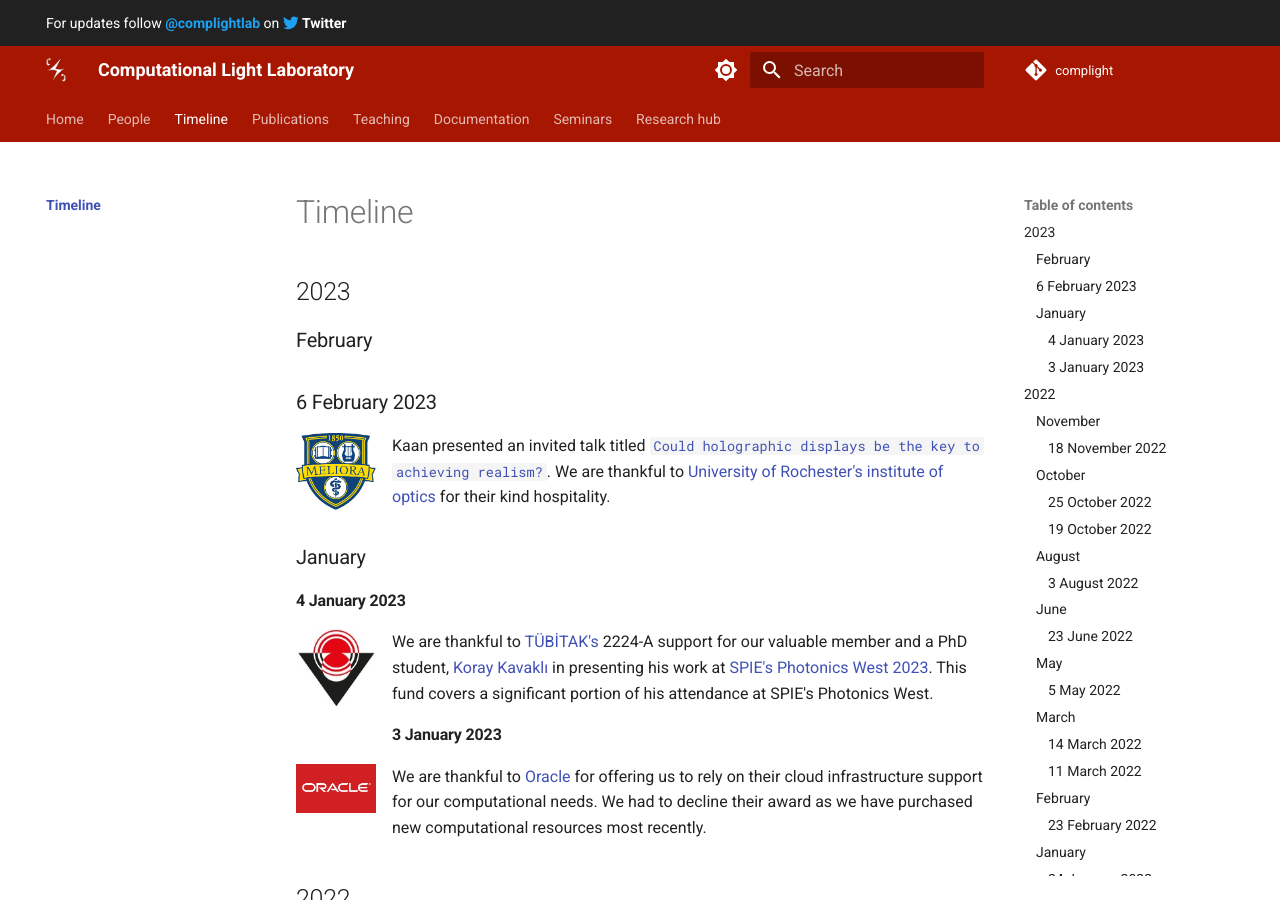
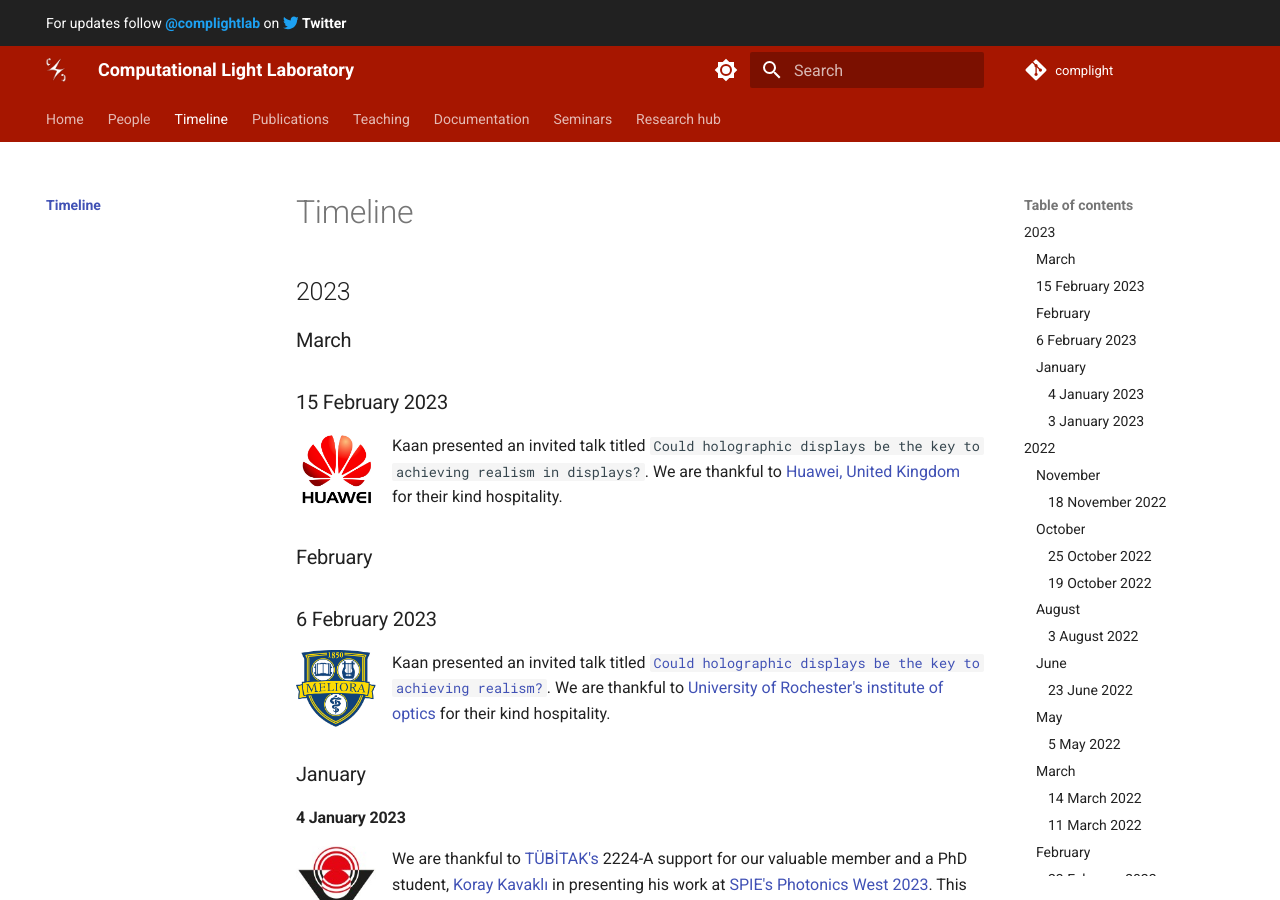
Before and after one commit to complight/complight.github.io, an MkDocs documentation site: the page built from docs/timeline/index.md, in a window 1280 px wide and 900 px high. Built offline with MkDocs 1.6.1 and Material for MkDocs 9.7.7, drawn with Linux system fonts in a browser that asks for light colours.

Commit message:
Updating the timeline.

```diff
--- a/docs/timeline/index.md
+++ b/docs/timeline/index.md
@@ -1,6 +1,16 @@
 # Timeline
 
 ## 2023
+
+
+### March
+### 15 February 2023
+<div style="float: left; height:100px;" class="boxed">
+<img align="left" src="../media/huawei.png" width="80" alt/>
+</div>
+Kaan presented an invited talk titled `Could holographic displays be the key to achieving realism in displays?`.
+We are thankful to [Huawei, United Kingdom](https://www.huawei.com/uk/) for their kind hospitality.
+
 
 ### February
 ### 6 February 2023
```
Also changed, not shown: docs/media/huawei.png (added).
